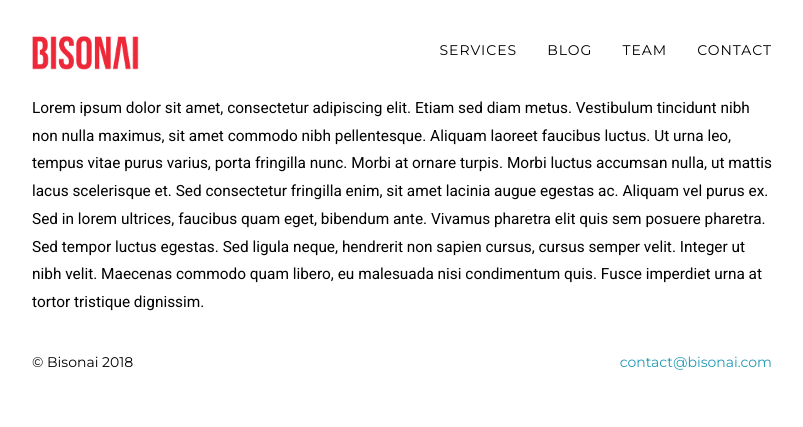
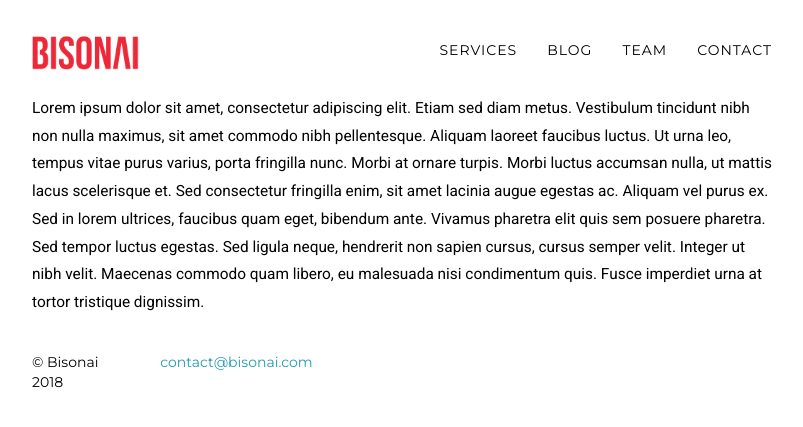
Before and after one commit to martinkersner/bisonai_www, a Jekyll site: the page built from index.html, in a window 1280 px wide. Shown: the top 427 px of the page, without its empty margins (238-1041 px from the left). Built offline with Jekyll 4.4.1, drawn with Linux system fonts in a browser that asks for light colours; some web fonts are replaced.

Commit message:
center alignment of footer for mobile devices

```diff
--- a/_includes/footer.html
+++ b/_includes/footer.html
@@ -1,16 +1,11 @@
     <!-- Footer -->
     <footer>
         <div class="container">
-          <div class="col-md-4 text-left">
-            <span>
-            {{ site.footer }}
-            </span>
+          <div class="col-md-2 left-align">
+            <span>{{ site.footer }}</span>
           </div>
 
-          <div class="col-md-4">
-          </div>
-
-          <div class="col-md-4 text-right">
+          <div class="col-md-2 right-align">
             <a href="mailto:{{ site.email }}">{{ site.email }}</a>
           </div>
         </div>
```
Also changed, not shown: _includes/css/grayscale.css (+19 -0 lines).
